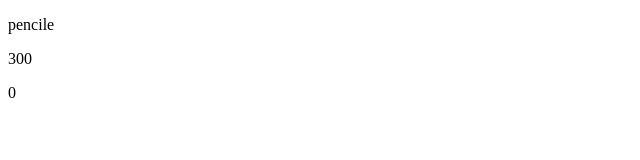
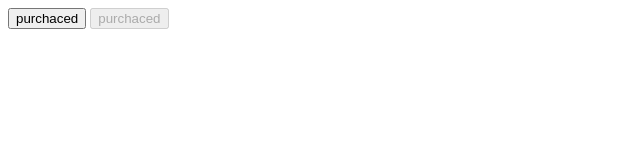
Before and after one commit to iyoshiha/json_practice, a plain HTML site: page vue_practice/chapter_2_6_template.html in a window 1280 px wide. Shown: the whole page, without its empty margins (0-640 px from the left). Drawn offline with nearby package versions, Linux system fonts and the light colour scheme.

Commit message:
disable attribute

```diff
--- a/vue_practice/chapter_2_6_template.html
+++ b/vue_practice/chapter_2_6_template.html
@@ -6,27 +6,22 @@
 </head>
 
     <div id="app">
-        <p>{{ items[0].name }}</p>
-        <p>{{ items[0].price}}</p>
-        <p>{{ items[0].quantity}}</p>
     </div>
-
+    <form>
+        <button class="b-button" v-bind:title="loggedInButton">purchaced</button>
+        <!-- <button class="b-button" v-bind:disabled="!canBuy">purchaced</button> -->
+        <button class="b-button" disabled="false">purchaced</button>
+</form>
     <script>
         console.assert(typeof Vue !== 'undefined');
-
-        var items = [
-            {name:'pencile',price:'300',quantity:0},
-            {name:'note', price: 400, quantity: 0},
-            {name:'eraser', price: 500, quantity: 0}
-        ];
-
 
         var vm = new Vue({
             // template: '<p>{{msg}}</p>',
             data: {
-                items:items
+                loggedInButton:'already logged in.',
+                canBuy:false
         },
-            el: '#app'
+            el: '.b-button'
         })
 
 
```
